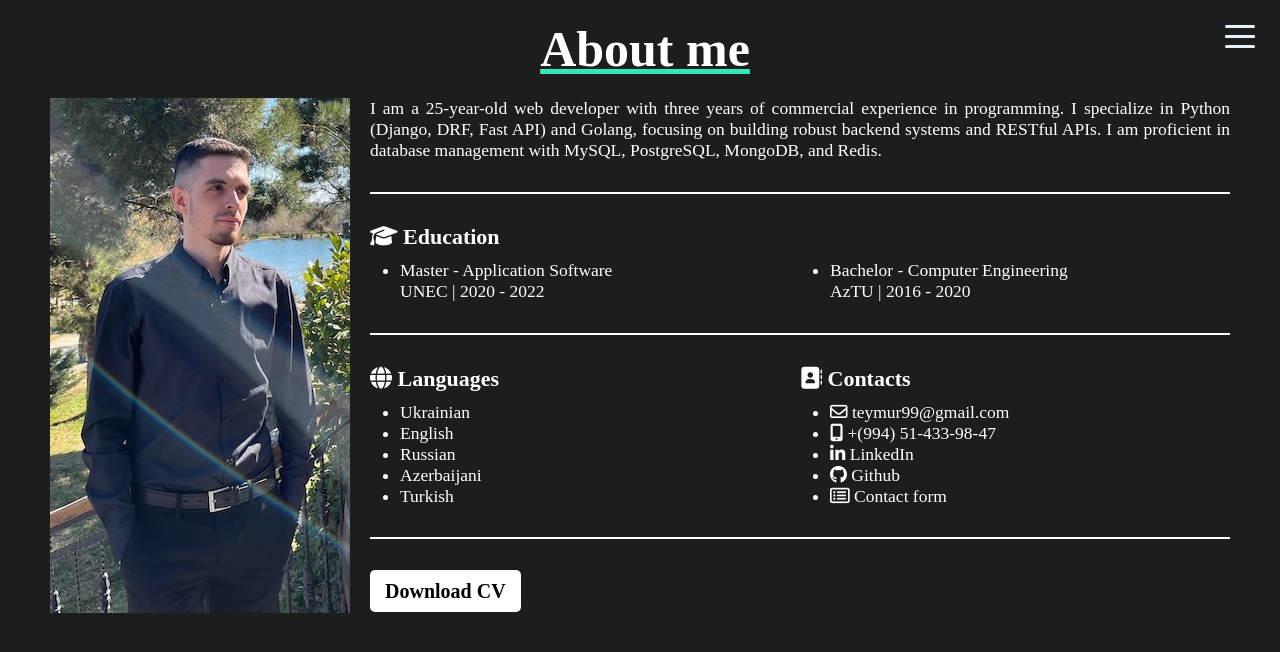
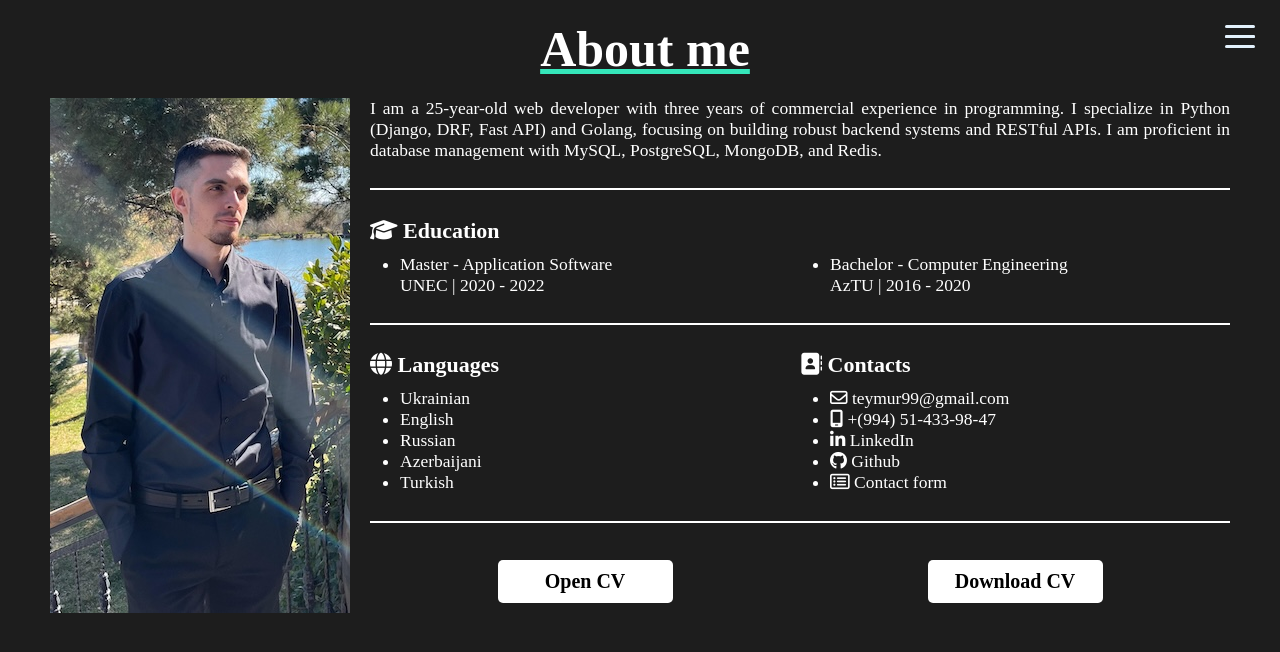
Before and after one commit to velikhanov/velikhanov.github.io, a PHP site: page /about.php in a window 1280 px wide. Shown: the top 652 px of the page. Run offline with PHP 8.4, Linux system fonts and the light colour scheme.

Commit message:
Updated about.php,css/about.css,index.php,lang/about.js

```diff
--- a/about.php
+++ b/about.php
@@ -63,7 +63,7 @@
                         </div>
                     </div>
                     <div class="hr"></div>
-                    <div class="download-button-block"><a class="download-button" data-phrase-id="downloadCV" href="img/about/CV_Velikhanov_Teymur.pdf" class="button" download>Download CV</a></div>
+                    <div class="download-button-block"><a class="open-button" data-phrase-id="openCV" href="img/about/CV_Velikhanov_Teymur.pdf" class="button" target="_blank">Open CV</a><a class="download-button" data-phrase-id="downloadCV" href="img/about/CV_Velikhanov_Teymur.pdf" class="button" download>Download CV</a></div>
                 </div>
             </div>
         </section>
--- a/css/about.css
+++ b/css/about.css
@@ -80,17 +80,18 @@
 }
 
 .download-button-block {
+  display: flex;
+  justify-content: space-around;
   margin-top: 10px;
   margin-bottom: 10px;
 }
 
-.download-button {
+.open-button, .download-button {
   padding: 10px 15px;
   font-weight: bold;
   color: #000;
-  width: 200px;
+  width: 175px;
   font-weight: bold;
-  /* background-color: #35E6BA; */
   background-color: #fff;
   border: none;
   border-radius: 5px;
@@ -100,7 +101,7 @@
   transition: background-color 0.3s, box-shadow 0.3s;
 }
 
-.download-button:hover {
+.open-button:hover, .download-button:hover {
   color: #fff;
   background-color: #000;
   box-shadow: 0 4px 8px rgba(0, 0, 0, 0.2);
@@ -124,6 +125,12 @@
 @media only screen and (max-width: 1100px) {
   .education {
     flex-direction: column;
+  }
+}
+
+@media only screen and (max-width: 1000px) {
+  .download-button {
+    display: none;
   }
 }
 
--- a/index.php
+++ b/index.php
@@ -12,7 +12,7 @@
       <div class="text-area">
         <div class="index-title-main"><h1></h1></div>
         <h5 class="index-backdev">Back End <span data-phrase-id="dev">Developer</span></h5>
-        <a class="index-form-link" href="/form.html" data-phrase-id="contactme">Contact me</a>
+        <a class="index-form-link" href="/dynamicportfolio.com/form.php" data-phrase-id="contactme">Contact me</a>
       </div>
       <a class="index-img-content-link" href="/dynamicportfolio.com/works.php"><img class="index-img-content" src="img/t-index.png" alt="Rotating logo"></a>
     </section>
--- a/lang/about.js
+++ b/lang/about.js
@@ -15,7 +15,8 @@ languative.modifyDictionary("az", {
     tr: "Türk",
     contacts: "Əlaqə",
     contactForm: "Əlaqə Forması",
-    downloadCV: "CV-ni yükləyin"
+    openCV: "CV-ni açmaq",
+    downloadCV: "CV-ni yükləmək"
 }),
 languative.modifyDictionary("ru", {
     title: "Обо мне",
@@ -31,5 +32,6 @@ languative.modifyDictionary("ru", {
     tr: "Турецкий",
     contacts: "Контакты",
     contactForm: "Форма обратной связи",
+    openCV: "Открыть CV",
     downloadCV: "Скачать CV"
 });
```
